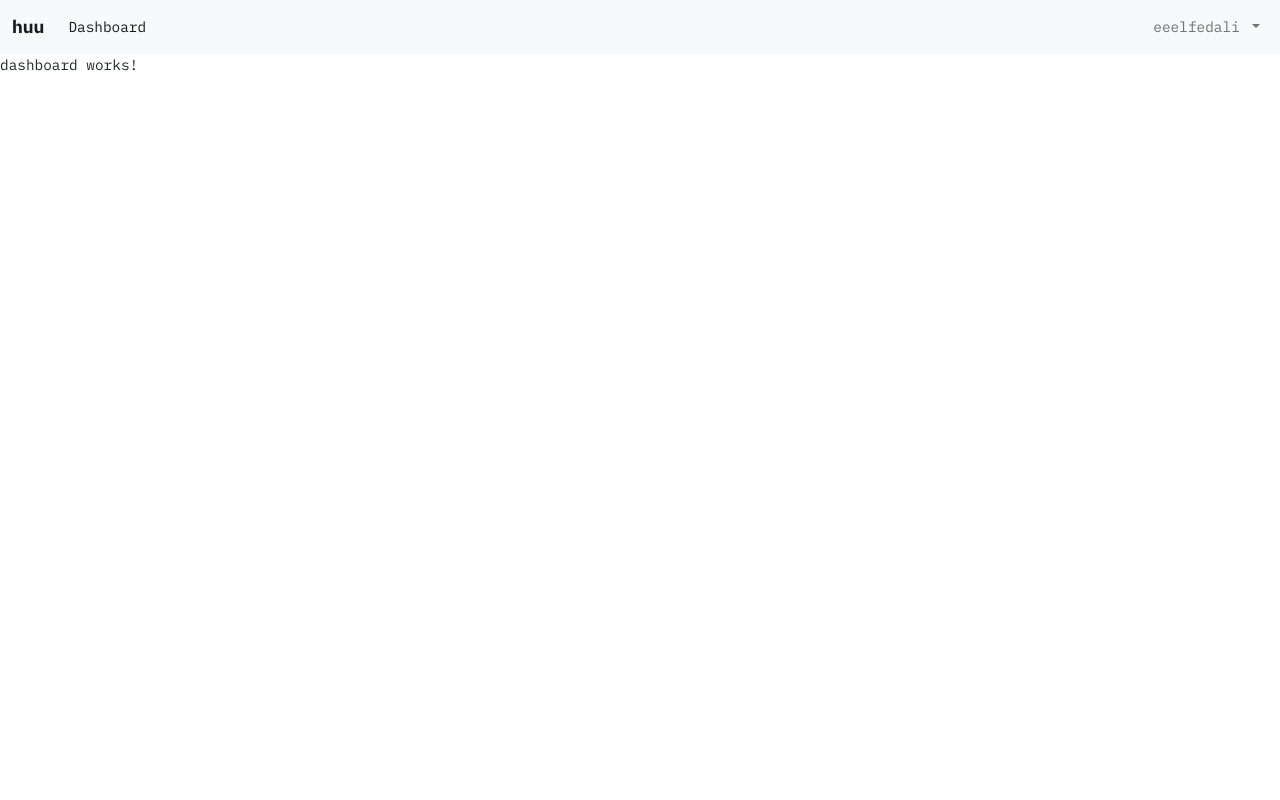
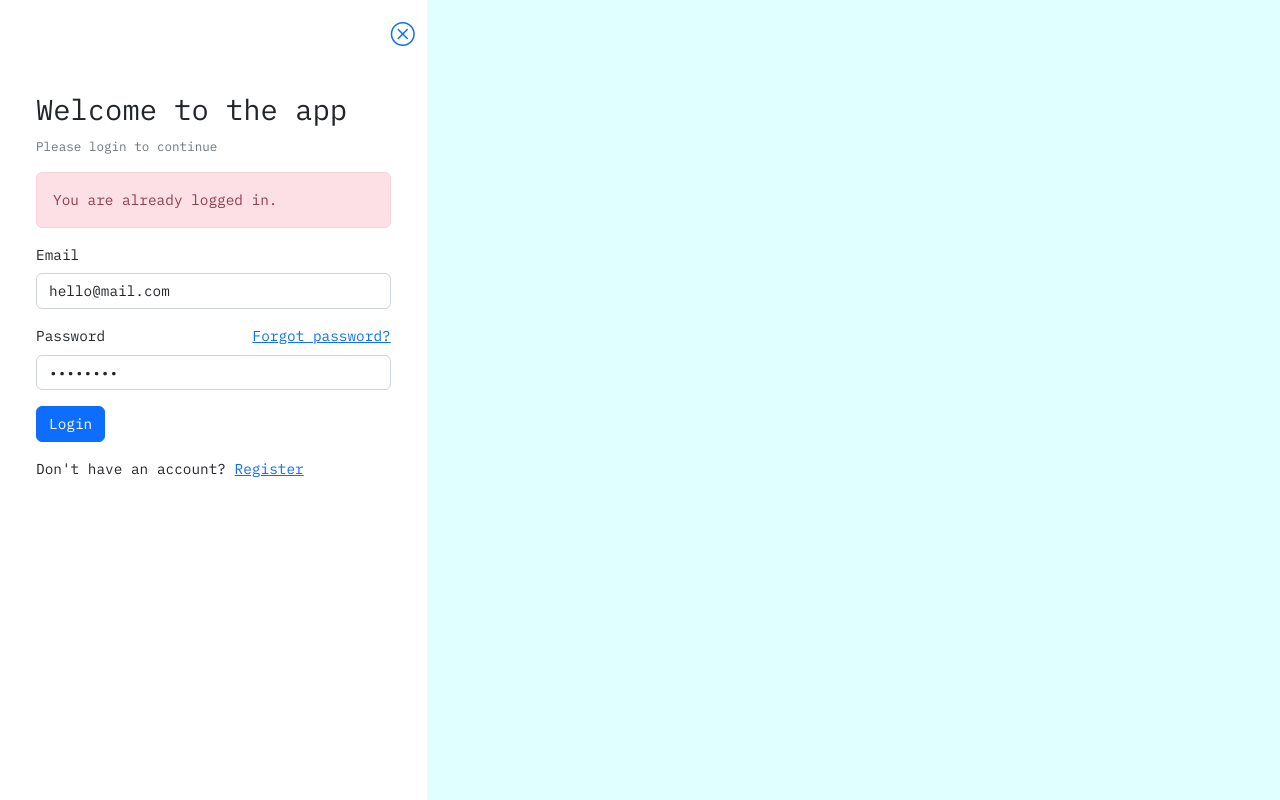
Before and after one commit to elfedali/Huu, an Angular app: page /login in a window 1280 px wide. Before the commit this address led to /dashboard. Built offline with nearby package versions, Linux system fonts and the light colour scheme; sample sign-in values are in the browser's storage.

Commit message:
forgot password exit link

```diff
--- a/src/app/forgot-password/forgot-password.component.html
+++ b/src/app/forgot-password/forgot-password.component.html
@@ -2,6 +2,15 @@
     <div class="container-fluid">
         <div class="row">
             <div class="col-xl-4 col-lg-5">
+
+                <!-- home link -->
+                <div class="d-flex justify-content-end py-3 fw-bold">
+                    <a routerLink="/" class="text-decoration-none" style="font-size: 1.5rem;">
+                        <!-- bootstrap svg close-->
+                        <i class="bi bi-x-circle"></i>
+                    </a>
+                </div>
+
                 <div class="p-4">
                     <form [formGroup]="form" (ngSubmit)="onSubmit()">
                         <div class="mb-3">
--- a/src/app/login/login.component.html
+++ b/src/app/login/login.component.html
@@ -2,6 +2,13 @@
     <div class="container-fluid">
         <div class="row">
             <div class="col-xl-4 col-lg-5">
+                <!-- home link -->
+                <div class="d-flex justify-content-end py-3 fw-bold">
+                    <a routerLink="/" class="text-decoration-none" style="font-size: 1.5rem;">
+                        <!-- bootstrap svg close-->
+                        <i class="bi bi-x-circle"></i>
+                    </a>
+                </div>
                 <div class="p-4">
                     <form [formGroup]="form" (ngSubmit)="onSubmit()">
                         <div class="mb-3">
@@ -9,6 +16,12 @@
                             <p>
                                 <small class="text-muted">Please login to continue</small>
                             </p>
+                            <!-- alreadyLoggedIn -->
+                            <div *ngIf="alreadyLoggedIn">
+                                <div class="alert alert-danger" role="alert">
+                                    You are already logged in.
+                                </div>
+                            </div>
                         </div>
 
                         <div class="mb-3">
--- a/src/app/login/login.component.ts
+++ b/src/app/login/login.component.ts
@@ -16,6 +16,9 @@ export class LoginComponent implements OnInit {
   loading = false;
   submitted = false;
 
+  alreadyLoggedIn = false;
+
+
   constructor(
     private auth: AuthService,
     private token: TokenService,
@@ -29,7 +32,7 @@ export class LoginComponent implements OnInit {
       password: new FormControl('password', [Validators.required])
     });
     if (this.token.getAccessToken()) {
-      this.router.navigate(['/']);
+      this.alreadyLoggedIn = true;
     }
   }
 
--- a/src/app/register/register.component.html
+++ b/src/app/register/register.component.html
@@ -2,6 +2,13 @@
     <div class="container-fluid">
         <div class="row">
             <div class="col-xl-4 col-lg-5">
+                <!-- home link -->
+                <div class="d-flex justify-content-end py-3 fw-bold">
+                    <a routerLink="/" class="text-decoration-none" style="font-size: 1.5rem;">
+                        <!-- bootstrap svg close-->
+                        <i class="bi bi-x-circle"></i>
+                    </a>
+                </div>
                 <div class="p-4">
                     <form [formGroup]="form" (ngSubmit)="onSubmit()">
                         <div class="mb-3">
--- a/src/styles/app.scss
+++ b/src/styles/app.scss
@@ -1,4 +1,6 @@
 @import url("https://fonts.googleapis.com/css2?family=IBM+Plex+Mono:ital,wght@0,100;0,200;0,300;0,400;0,500;0,600;0,700;1,100;1,200;1,300;1,400;1,500;1,600;1,700&display=swap");
+
+@import url("https://cdn.jsdelivr.net/npm/bootstrap-icons@1.10.3/font/bootstrap-icons.css");
 
 $red: #ee667e;
 $yellow: #f3c552;
```
